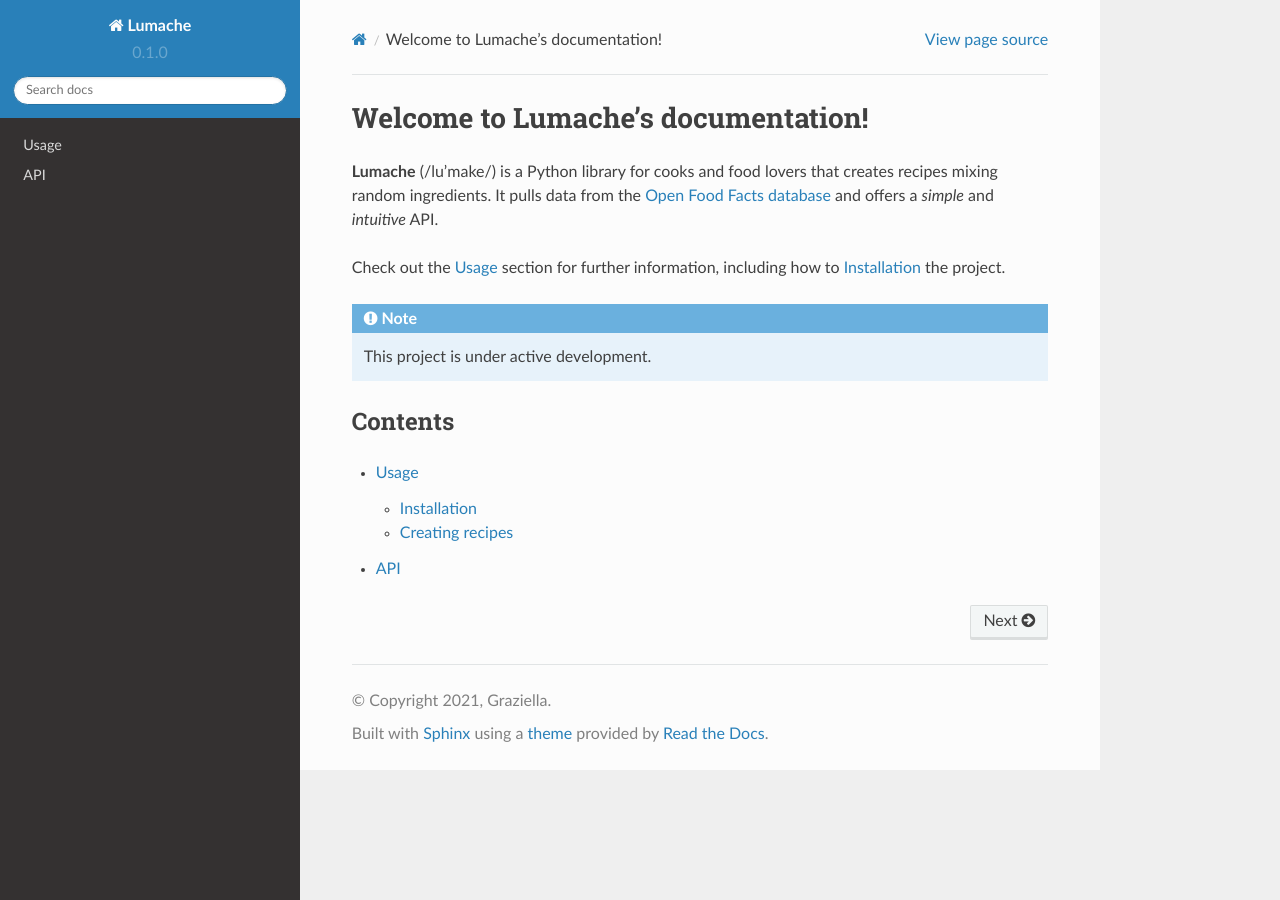
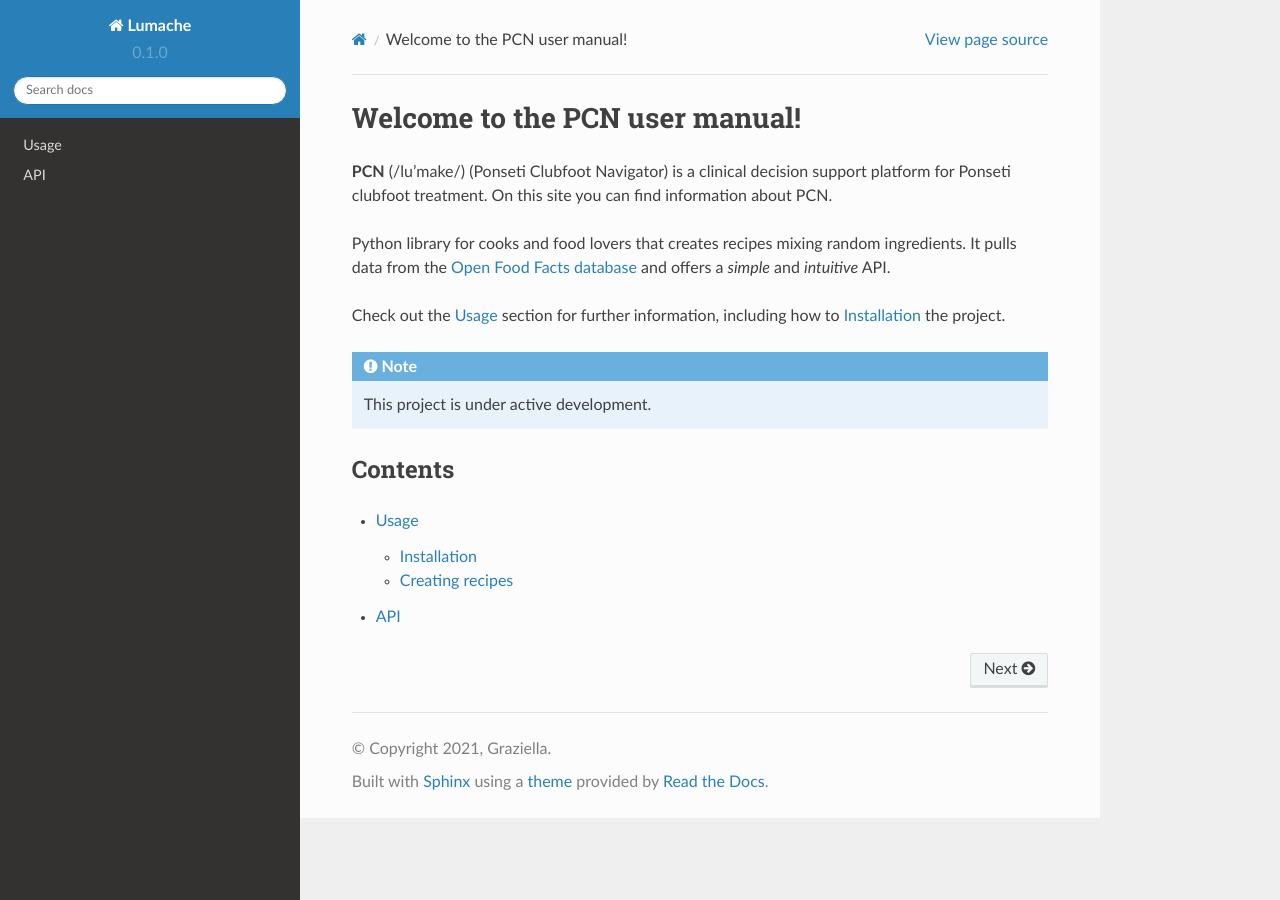
Before and after one commit to SWijnands01/PCN, a Sphinx documentation site: the page built from docs/source/index.rst, in a window 1280 px wide. Built offline with Sphinx 7.4.7 and the Read the Docs theme 2.0.0, drawn with Linux system fonts in a browser that asks for light colours.

Commit message:
Update index.rst

```diff
--- a/docs/source/index.rst
+++ b/docs/source/index.rst
@@ -1,7 +1,9 @@
-Welcome to Lumache's documentation!
+Welcome to the PCN user manual!
 ===================================
 
-**Lumache** (/lu'make/) is a Python library for cooks and food lovers
+**PCN** (/lu'make/) (Ponseti Clubfoot Navigator) is a clinical decision support platform for Ponseti clubfoot treatment. On this site you can find information about PCN.
+
+Python library for cooks and food lovers
 that creates recipes mixing random ingredients.
 It pulls data from the `Open Food Facts database <https://world.openfoodfacts.org/>`_
 and offers a *simple* and *intuitive* API.
```
